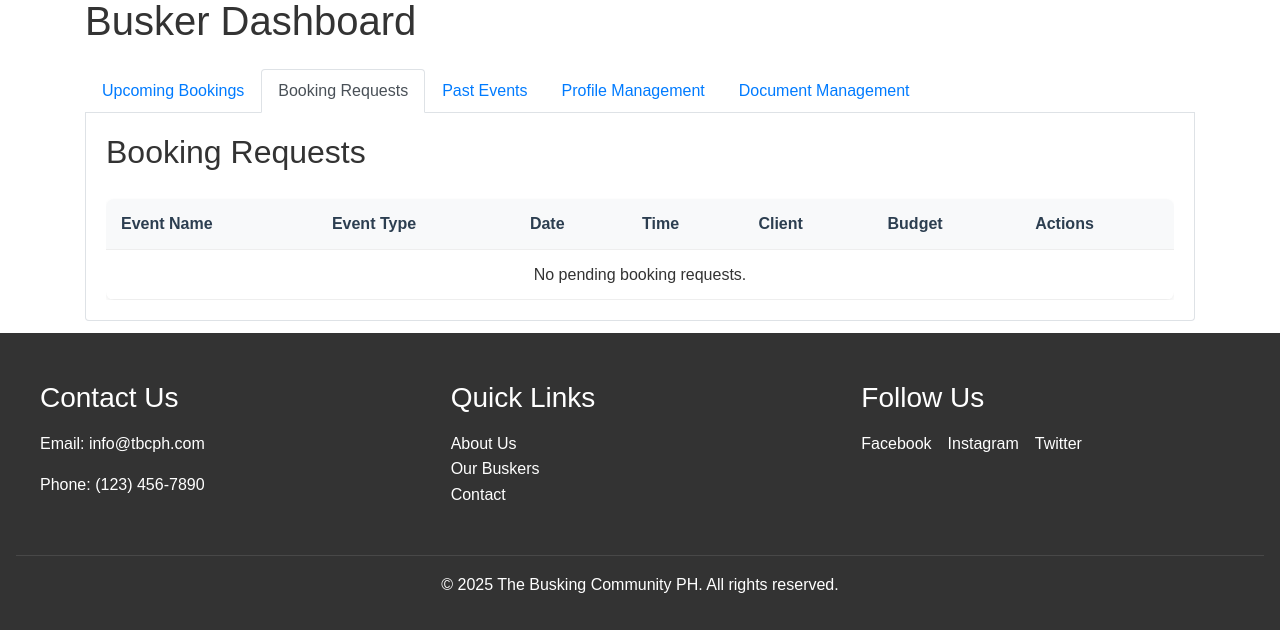
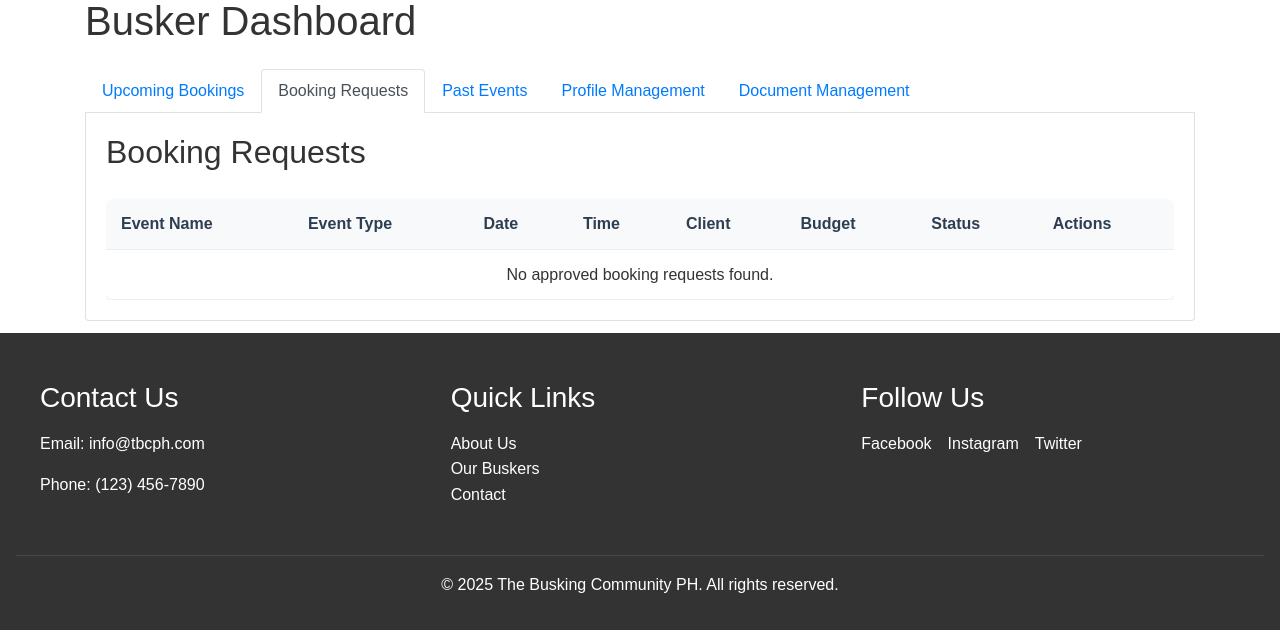
Before and after one commit to barcelos-kevin/TBCPH, a PHP site: page /tbcph/dashboard.php in a window 1280 px wide. Shown: the part 167-800 px from the top of the page. Run offline with PHP 8.4, Linux system fonts and the light colour scheme; the visitor is signed in with stand-in values (Sample User, id 1); tables that the repository leaves empty or names only in its code hold one stand-in row (values such as "Sample post").

Commit message:
make the dashboard querry properly

```diff
--- a/tbcph/busker/dashboard.php
+++ b/tbcph/busker/dashboard.php
@@ -199,7 +199,7 @@
     $error = 'Failed to load profile data.';
 }
 
-// Get busker's booking requests (inquiry_status = 'busker selected')
+// Get busker's booking requests (inquiry_status = 'approved' by admin)
 try {
     $stmt = $conn->prepare("
         SELECT
@@ -230,14 +230,15 @@
         JOIN client c ON i.client_id = c.client_id
         LEFT JOIN inquiry_document id ON i.inquiry_id = id.inquiry_id
         LEFT JOIN supporting_document sd ON id.docs_id = sd.docs_id
-        WHERE h.busker_id = ? AND i.inquiry_status = 'busker selected'
+        WHERE h.busker_id = ? AND i.inquiry_status = 'approved'
         GROUP BY h.order_id
         ORDER BY e.event_date DESC
     ");
     $stmt->execute([$_SESSION['busker_id']]);
     $booking_requests = $stmt->fetchAll(PDO::FETCH_ASSOC);
+    error_log("Booking Requests: " . print_r($booking_requests, true));
 } catch (PDOException $e) {
-    $error = 'Error fetching booking requests: ' . $e->getMessage();
+    $error_message = 'Error fetching booking requests: ' . $e->getMessage();
 }
 
 // Get busker's upcoming events (inquiry_status = 'accepted' and event_date >= CURDATE())
@@ -560,7 +561,7 @@
             <!-- Upcoming Bookings Tab Content -->
             <div class="tab-pane fade" id="upcoming" role="tabpanel">
                 <h2>Upcoming Bookings</h2>
-                <?php if (isset($error)): ?><!-- <div class="alert alert-danger"><?php echo $error; ?></div> --> <?php endif; ?>
+                <?php if (isset($error_message)): ?><!-- <div class="alert alert-danger"><?php echo $error_message; ?></div> --> <?php endif; ?>
 
                 <div class="table-responsive">
                     <table class="events-table">
@@ -573,13 +574,12 @@
                                 <th>Client</th>
                                 <th>Payment Status</th>
                                 <th>Inquiry Status</th>
-                                <th>Actions</th>
                             </tr>
                         </thead>
                         <tbody>
                             <?php if (empty($upcoming_events)): ?>
                                 <tr>
-                                    <td colspan="8" style="text-align: center;">No upcoming bookings found.</td>
+                                    <td colspan="7" style="text-align: center;">No upcoming bookings found.</td>
                                 </tr>
                             <?php else: ?>
                                 <?php foreach ($upcoming_events as $event): ?>
@@ -599,12 +599,6 @@
                                                 <?php echo ucfirst($event['inquiry_status']); ?>
                                             </span>
                                         </td>
-                                        <td>
-                                            <div class="action-buttons">
-                                                <!-- No specific actions here for now, just view details on row click -->
-                                                <button class="btn btn-info btn-sm" onclick="viewEvent(<?php echo htmlspecialchars(json_encode($event)); ?>)">View</button>
-                                            </div>
-                                        </td>
                                     </tr>
                                 <?php endforeach; ?>
                             <?php endif; ?>
@@ -616,7 +610,7 @@
             <!-- Booking Requests Tab Content -->
             <div class="tab-pane fade" id="requests" role="tabpanel">
                 <h2>Booking Requests</h2>
-                <?php if (isset($error)): ?><!-- <div class="alert alert-danger"><?php echo $error; ?></div> --> <?php endif; ?>
+                <?php if (isset($error_message)): ?><!-- <div class="alert alert-danger"><?php echo $error_message; ?></div> --> <?php endif; ?>
 
                 <div class="table-responsive">
                     <table class="events-table">
@@ -628,13 +622,14 @@
                                 <th>Time</th>
                                 <th>Client</th>
                                 <th>Budget</th>
+                                <th>Status</th>
                                 <th>Actions</th>
                             </tr>
                         </thead>
                         <tbody>
                             <?php if (empty($booking_requests)): ?>
                                 <tr>
-                                    <td colspan="7" style="text-align: center;">No pending booking requests.</td>
+                                    <td colspan="8" style="text-align: center;">No approved booking requests found.</td>
                                 </tr>
                             <?php else: ?>
                                 <?php foreach ($booking_requests as $request): ?>
@@ -645,6 +640,11 @@
                                         <td><?php echo $request['time_slot'] ? date('g:i A', strtotime($request['time_slot'])) : 'Not set'; ?></td>
                                         <td><?php echo htmlspecialchars($request['client_name']); ?></td>
                                         <td>₱<?php echo number_format($request['budget']); ?></td>
+                                        <td>
+                                            <span class="status-badge <?php echo strtolower(str_replace(' ', '.', $request['inquiry_status'])); ?>">
+                                                <?php echo ucfirst($request['inquiry_status']); ?>
+                                            </span>
+                                        </td>
                                         <td>
                                             <form action="" method="POST" class="d-inline-block me-2">
                                                 <input type="hidden" name="inquiry_id" value="<?php echo $request['inquiry_id']; ?>">
@@ -667,7 +667,7 @@
             <!-- Past Events Tab Content -->
             <div class="tab-pane fade" id="past" role="tabpanel">
                 <h2>Past Events</h2>
-                <?php if (isset($error)): ?><!-- <div class="alert alert-danger"><?php echo $error; ?></div> --> <?php endif; ?>
+                <?php if (isset($error_message)): ?><!-- <div class="alert alert-danger"><?php echo $error_message; ?></div> --> <?php endif; ?>
 
                 <div class="table-responsive">
                     <table class="events-table">
@@ -680,13 +680,12 @@
                                 <th>Client</th>
                                 <th>Payment Status</th>
                                 <th>Inquiry Status</th>
-                                <th>Actions</th>
                             </tr>
                         </thead>
                         <tbody>
                             <?php if (empty($past_events)): ?>
                                 <tr>
-                                    <td colspan="8" style="text-align: center;">No past events found.</td>
+                                    <td colspan="7" style="text-align: center;">No past events found.</td>
                                 </tr>
                             <?php else: ?>
                                 <?php foreach ($past_events as $event): ?>
@@ -705,12 +704,6 @@
                                             <span class="status-badge <?php echo strtolower(str_replace(' ', '.', $event['inquiry_status'])); ?>">
                                                 <?php echo ucfirst($event['inquiry_status']); ?>
                                             </span>
-                                        </td>
-                                        <td>
-                                            <div class="action-buttons">
-                                                <!-- No specific actions here for now, just view details on row click -->
-                                                <button class="btn btn-info btn-sm" onclick="viewEvent(<?php echo htmlspecialchars(json_encode($event)); ?>)">View</button>
-                                            </div>
                                         </td>
                                     </tr>
                                 <?php endforeach; ?>
```
